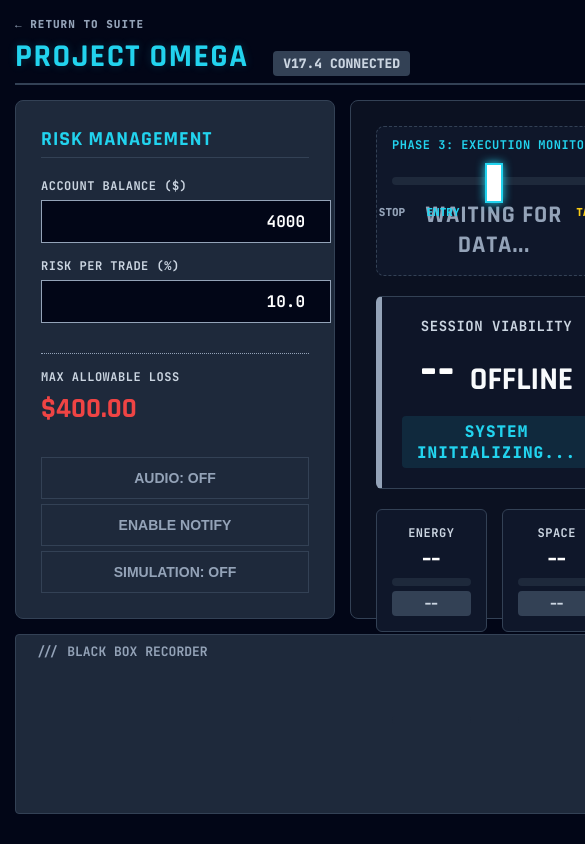
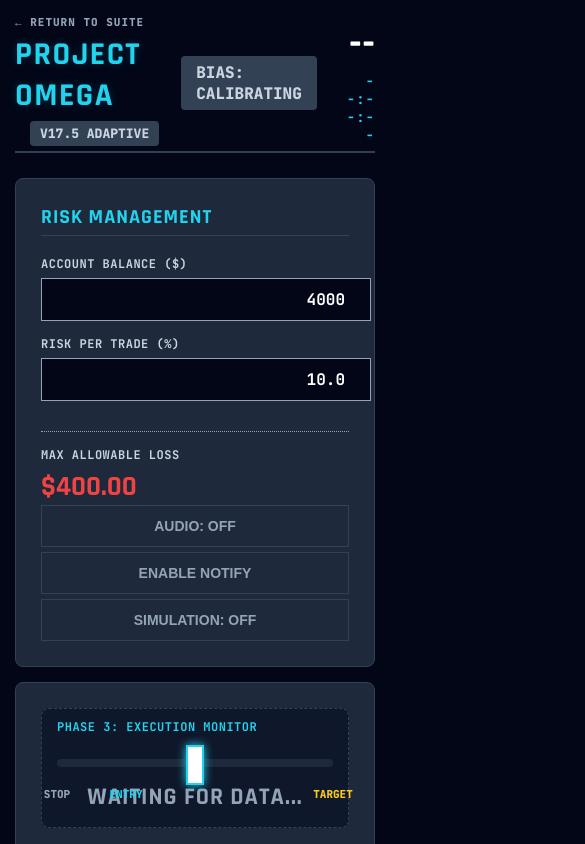
Before and after one commit to Kabroda-Trading/KTBB_APP_V2, a plain HTML site: page templates/project_omega.html in a window 390 px wide. Shown: the top 844 px of the page, 585 px wide, since content can reach past the window. Drawn offline with Linux system fonts and the light colour scheme; no server answers.

Commit message:
fix: Omega UI v17.5 - Responsive Layout Fix, No Floating Overlap, Adaptive Scrolling

```diff
--- a/templates/project_omega.html
+++ b/templates/project_omega.html
@@ -2,38 +2,62 @@
 <html lang="en">
 <head>
     <meta charset="UTF-8">
-    <title>PROJECT OMEGA | TACTICAL v17.4</title>
+    <title>PROJECT OMEGA | TACTICAL v17.5</title>
     <meta name="viewport" content="width=device-width, initial-scale=1.0">
     <link href="https://fonts.googleapis.com/css2?family=JetBrains+Mono:wght@400;700;800&family=Rajdhani:wght@600;700;800&display=swap" rel="stylesheet">
     <style>
         :root {
             --bg: #020617; --panel: #1e293b; --border: #334155;
             --cyan: #22d3ee; --green: #10b981; --red: #ef4444; --gold: #facc15; --white: #f8fafc;
-            --gray: #94a3b8;
-            --dark-gray: #475569;
+            --gray: #94a3b8; --dark-gray: #475569;
         }
         body {
             background: var(--bg); color: var(--white); font-family: 'JetBrains Mono', monospace;
-            margin: 0; padding: 15px; height: 100vh; box-sizing: border-box; overflow: hidden;
+            margin: 0; padding: 15px;
+            /* FIXED: Allow scrolling if content is too tall */
+            min-height: 100vh; box-sizing: border-box;
         }
 
-        /* LAYOUT */
+        /* RESPONSIVE GRID LAYOUT */
         .cockpit {
             display: grid;
+            gap: 15px;
+            min-height: 850px; /* Ensure minimum height for desktop feel */
+
+            /* DESKTOP LAYOUT (Default) */
             grid-template-columns: 320px 1fr 360px;
-            grid-template-rows: 70px 1fr 180px;
-            gap: 15px; height: 100%;
+            grid-template-rows: auto 1fr auto;
+            grid-template-areas:
+                "header header header"
+                "left center right"
+                "footer footer footer";
         }
 
-        .header { grid-column: 1 / 4; display: flex; justify-content: space-between; align-items: center; border-bottom: 2px solid var(--border); padding-bottom: 5px; }
+        /* MOBILE / LAPTOP BREAKPOINT (< 1200px) */
+        @media (max-width: 1200px) {
+            .cockpit {
+                display: flex;
+                flex-direction: column;
+                min-height: auto;
+            }
+            /* Reset specific panel heights for mobile stack */
+            .panel { min-height: auto; }
+        }
 
+        /* GRID ASSIGNMENTS */
+        .header { grid-area: header; display: flex; justify-content: space-between; align-items: center; border-bottom: 2px solid var(--border); padding-bottom: 5px; margin-bottom: 10px; }
+        .panel-left { grid-area: left; }
+        .panel-center { grid-area: center; background: #0b1121; }
+        .panel-right { grid-area: right; }
+        .footer-section { grid-area: footer; }
+
+        /* PANEL STYLING */
         .panel {
             background: var(--panel); border: 1px solid var(--border); border-radius: 8px; padding: 25px;
-            display: flex; flex-direction: column; min-height: 0;
+            display: flex; flex-direction: column;
         }
-        .panel-center { background: #0b1121; }
 
-        /* TYPOGRAPHY */
+        /* TYPOGRAPHY & WIDGETS (PRESERVED) */
         .h-title { font-family: 'Rajdhani', sans-serif; font-weight: 800; font-size: 32px; color: var(--cyan); letter-spacing: 1.5px; margin: 0; text-shadow: 0 0 10px rgba(34, 211, 238, 0.2); }
         .back-link { display: block; font-size: 11px; font-weight: 800; color: var(--gray); text-decoration: none; margin-bottom: 5px; letter-spacing: 1px; transition: 0.2s; }
         .back-link:hover { color: var(--white); }
@@ -49,7 +73,7 @@
         .val { font-size: 18px; font-weight: 800; color: #fff; font-family: 'JetBrains Mono'; }
         .big-price { font-size: 42px; font-weight: 800; color: #fff; font-family: 'Rajdhani'; }
 
-        /* RADAR (PHASE 3) */
+        /* RADAR BOX */
         .radar-box {
             background: #0f172a; padding: 15px; border-radius: 8px; border: 1px dashed var(--border);
             text-align: center; position: relative; margin-bottom: 20px;
@@ -59,7 +83,7 @@
         .radar-msg { font-family: 'Rajdhani'; font-weight: 800; font-size: 24px; color: var(--gray); margin-top: 10px; letter-spacing: 1px; }
         .radar-label { position: absolute; top: 28px; font-size: 11px; font-weight: 800; color: var(--gray); width: 60px; transform: translateX(-30px); }
 
-        /* VERDICT BANNER (PHASE 2) */
+        /* VERDICT BANNER */
         .verdict-banner {
             background: rgba(15, 23, 42, 0.8); border: 1px solid var(--border); border-left: 6px solid var(--gray);
             padding: 20px; border-radius: 6px; margin-bottom: 20px;
@@ -70,34 +94,31 @@
         .verdict-status { font-size: 32px; font-weight: 800; font-family: 'Rajdhani'; text-transform: uppercase; }
         .verdict-advice { font-size: 16px; color: var(--cyan); font-weight: 800; letter-spacing: 1px; margin-top: 10px; background: rgba(34, 211, 238, 0.1); padding: 5px 15px; border-radius: 4px; }
 
-        /* DASHBOARD GRID */
-        .dashboard-grid { display: grid; grid-template-columns: 1fr 1fr; grid-template-rows: 1fr 1fr; gap: 15px; flex-grow: 1; }
+        /* METRICS GRID */
+        .dashboard-grid { display: grid; grid-template-columns: 1fr 1fr; gap: 15px; flex-grow: 1; }
         .dash-card { background: #0f172a; padding: 15px; border-radius: 6px; border: 1px solid var(--border); text-align: center; display: flex; flex-direction: column; justify-content: center; }
-
         .gauge-bar-bg { height: 8px; background: #1e293b; position: relative; border-radius: 4px; overflow: hidden; margin-top: 8px; width: 100%; }
         .gauge-fill { height: 100%; background: var(--cyan); width: 0%; transition: width 1s; }
 
-        /* STATUS PILLS */
+        /* STATUS & BADGES */
         .dash-status { font-size: 13px; font-weight: 800; padding: 4px 10px; border-radius: 4px; display: inline-block; margin-top: 5px; text-transform: uppercase; }
         .status-green { color: #fff; background: #10b981; box-shadow: 0 0 10px rgba(16, 185, 129, 0.3); }
         .status-red { color: #fff; background: #ef4444; box-shadow: 0 0 10px rgba(239, 68, 68, 0.3); }
         .status-yellow { color: #000; background: #facc15; box-shadow: 0 0 10px rgba(250, 204, 21, 0.3); }
         .status-gray { color: #cbd5e1; background: #334155; }
 
-        /* DATA ROWS */
+        /* CONTROLS */
         .data-row { display: flex; justify-content: space-between; align-items: center; margin-bottom: 15px; border-bottom: 1px dashed var(--dark-gray); padding-bottom: 8px; }
         .btn-cp { background: var(--border); border: none; color: var(--white); padding: 4px 8px; border-radius: 3px; cursor: pointer; font-size: 11px; font-weight: 700; margin-left: 8px; }
         .btn-cp:hover { background: var(--cyan); color: #000; }
-
-        /* INPUTS & BUTTONS */
         .inp-risk { background: #020617; border: 1px solid var(--gray); color: #fff; padding: 10px; width: 100%; text-align: right; font-family: inherit; font-weight: 700; margin-bottom: 15px; font-size: 16px; }
         .side-btns { display: flex; gap: 10px; margin-bottom: 20px; }
         .side-btn { flex: 1; padding: 12px; border: 1px solid var(--border); background: transparent; color: var(--gray); font-weight: 800; cursor: pointer; transition: 0.2s; font-size: 14px; }
         .side-btn:hover { border-color: #fff; color: #fff; }
 
-        /* FOOTER */
-        .footer-toggle { grid-column: 1 / 4; background: var(--panel); color: var(--gray); padding: 8px 20px; font-size: 13px; font-weight: 700; cursor: pointer; border: 1px solid var(--border); border-radius: 4px; display:flex; justify-content:space-between;}
-        .footer-content { grid-column: 1 / 4; background: #020617; height: 0; overflow: hidden; transition: height 0.3s; }
+        /* FOOTER (FIXED) */
+        .footer-toggle { background: var(--panel); color: var(--gray); padding: 10px 20px; font-size: 13px; font-weight: 700; cursor: pointer; border: 1px solid var(--border); border-radius: 4px; display:flex; justify-content:space-between; margin-top:10px; }
+        .footer-content { background: #020617; height: 0; overflow: hidden; transition: height 0.3s; }
         .footer-content.open { height: 150px; border: 1px solid var(--border); padding: 15px; overflow-y: auto; }
         .log-box { font-family: 'Courier New', monospace; font-size: 14px; color: #cbd5e1; }
     </style>
@@ -110,7 +131,7 @@
             <a href="/suite" class="back-link">← RETURN TO SUITE</a>
             <div>
                 <span class="h-title">PROJECT OMEGA</span>
-                <span class="dash-status status-gray" style="vertical-align: middle; margin-left: 15px;">v17.4 CONNECTED</span>
+                <span class="dash-status status-gray" style="vertical-align: middle; margin-left: 15px;">v17.5 ADAPTIVE</span>
             </div>
         </div>
         <div style="display:flex; align-items:center; gap:30px;">
@@ -122,20 +143,16 @@
         </div>
     </div>
 
-    <div class="panel">
+    <div class="panel panel-left">
         <div class="panel-head">RISK MANAGEMENT</div>
-
         <div class="lbl">ACCOUNT BALANCE ($)</div>
         <input type="number" id="inpBal" class="inp-risk" value="4000" oninput="render()">
-
         <div class="lbl">RISK PER TRADE (%)</div>
         <input type="number" id="inpRisk" class="inp-risk" value="10.0" step="0.1" oninput="render()">
-
         <div style="margin-top: 15px; padding-top: 15px; border-top: 1px dotted var(--gray);">
             <div class="lbl">MAX ALLOWABLE LOSS</div>
             <div id="valRisk" style="color:var(--red); font-size: 28px; font-weight: 800; font-family: 'Rajdhani';">$400.00</div>
         </div>
-
         <div style="margin-top:auto;">
             <button id="btnAudio" class="side-btn" style="width:100%; margin-bottom:5px;" onclick="toggleAudio()">AUDIO: OFF</button>
             <button id="btnNotify" class="side-btn" style="width:100%; margin-bottom:5px;" onclick="requestNotify()">ENABLE NOTIFY</button>
@@ -144,7 +161,6 @@
     </div>
 
     <div class="panel panel-center">
-
         <div class="radar-box">
             <div class="lbl" style="position:absolute; top:10px; left:15px; color:var(--cyan);">PHASE 3: EXECUTION MONITOR</div>
             <div class="radar-track">
@@ -167,62 +183,49 @@
 
         <div class="dashboard-grid">
             <div class="dash-card">
-                <div class="lbl">ENERGY</div>
-                <div id="dEnergyVal" class="val">--</div>
+                <div class="lbl">ENERGY</div><div id="dEnergyVal" class="val">--</div>
                 <div class="gauge-bar-bg"><div class="gauge-fill" id="barEnergy"></div></div>
                 <div id="dEnergyStatus" class="dash-status status-gray">--</div>
             </div>
             <div class="dash-card">
-                <div class="lbl">SPACE</div>
-                <div id="dSpaceVal" class="val">--</div>
+                <div class="lbl">SPACE</div><div id="dSpaceVal" class="val">--</div>
                 <div class="gauge-bar-bg"><div class="gauge-fill" id="barSpace"></div></div>
                 <div id="dSpaceStatus" class="dash-status status-gray">--</div>
             </div>
             <div class="dash-card">
-                <div class="lbl">WIND</div>
-                <div id="dWindVal" class="val">--</div>
+                <div class="lbl">WIND</div><div id="dWindVal" class="val">--</div>
                 <div class="gauge-bar-bg"><div class="gauge-fill" id="barWind"></div></div>
                 <div id="dWindStatus" class="dash-status status-gray">--</div>
             </div>
             <div class="dash-card">
-                <div class="lbl">STRUCTURE</div>
-                <div id="dHullVal" class="val">--</div>
+                <div class="lbl">STRUCTURE</div><div id="dHullVal" class="val">--</div>
                 <div class="gauge-bar-bg"><div class="gauge-fill" id="barHull"></div></div>
                 <div id="dHullStatus" class="dash-status status-gray">--</div>
             </div>
         </div>
     </div>
 
-    <div class="panel">
+    <div class="panel panel-right">
         <div class="panel-head">FLIGHT PATH</div>
-
         <div class="side-btns">
             <button id="btnLong" class="side-btn" onclick="forceSide('LONG')">LONG</button>
             <button id="btnShort" class="side-btn" onclick="forceSide('SHORT')">SHORT</button>
         </div>
-
         <div class="data-row"><span class="lbl">ENTRY TRIGGER</span><div><span id="pEntry" class="val" style="color:var(--cyan)">--</span><button class="btn-cp" onclick="cp('pEntry')">CP</button></div></div>
         <div class="data-row"><span class="lbl">STOP LOSS</span><div><span id="pStop" class="val" style="color:var(--red)">--</span><button class="btn-cp" onclick="cp('pStop')">CP</button></div></div>
         <div class="data-row"><span class="lbl">POSITION SIZE</span><div><span id="pSize" class="val">--</span><button class="btn-cp" onclick="cp('pSize')">CP</button></div></div>
-
         <div style="margin: 20px 0; border-bottom: 2px solid var(--border);"></div>
-
         <div class="data-row"><span class="lbl" style="color:var(--gold)">TARGET 1</span><div><span id="pT1" class="val">--</span><button class="btn-cp" onclick="cp('pT1')">CP</button></div></div>
         <div class="data-row"><span class="lbl">TARGET 2</span><div><span id="pT2" class="val">--</span><button class="btn-cp" onclick="cp('pT2')">CP</button></div></div>
         <div class="data-row"><span class="lbl">TARGET 3</span><div><span id="pT3" class="val">--</span><button class="btn-cp" onclick="cp('pT3')">CP</button></div></div>
-
         <div class="data-row" style="margin-top:auto; border:none;">
-            <span class="lbl">BANK RULE</span>
-            <span id="pBank" class="val" style="font-size:14px; color:var(--cyan);">--</span>
+            <span class="lbl">BANK RULE</span><span id="pBank" class="val" style="font-size:14px; color:var(--cyan);">--</span>
         </div>
     </div>
 
-    <div class="footer-toggle" onclick="toggleFooter()">
-        <span>/// BLACK BOX RECORDER</span>
-        <span>[EXPAND/COLLAPSE]</span>
-    </div>
-    <div id="footerContent" class="footer-content">
-        <div id="logBox" class="log-box"></div>
+    <div class="footer-section">
+        <div class="footer-toggle" onclick="toggleFooter()"><span>/// BLACK BOX RECORDER</span><span>[EXPAND/COLLAPSE]</span></div>
+        <div id="footerContent" class="footer-content"><div id="logBox" class="log-box"></div></div>
     </div>
 </div>
 
@@ -241,13 +244,9 @@
         box.scrollTop = box.scrollHeight;
     }
     function forceSide(s) { state.manualSide = s; render(); }
-    function toggleAudio() {
-        document.getElementById('btnAudio').innerText = "AUDIO: ON"; // Simple toggle visual
-    }
+    function toggleAudio() { document.getElementById('btnAudio').innerText = "AUDIO: ON"; }
     function toggleSim() { state.simMode = !state.simMode; loop(); }
     function cp(id) { navigator.clipboard.writeText(document.getElementById(id).innerText.replace(/,/g,'')); }
-
-    // RESTORED NOTIFICATION LOGIC
     function requestNotify() {
         Notification.requestPermission().then(p => {
             if(p === 'granted') {
```
